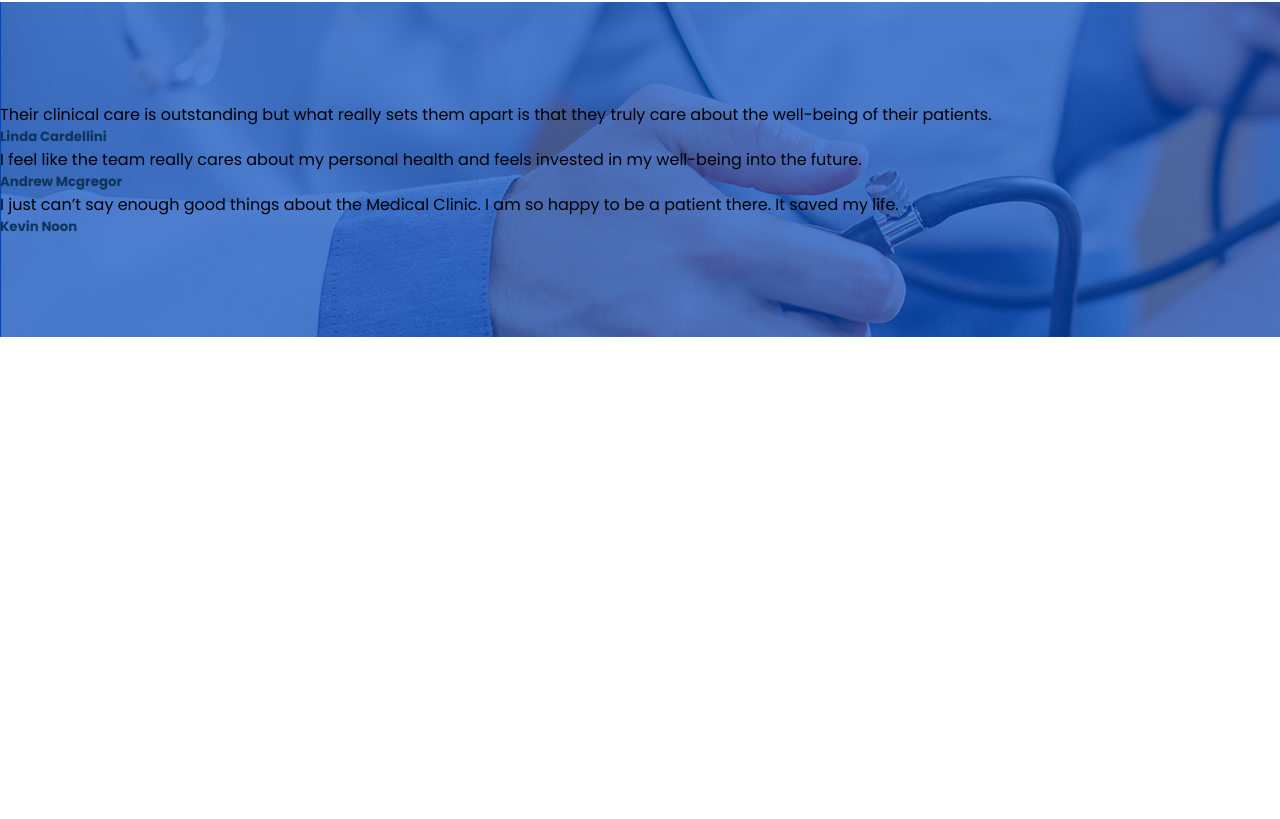
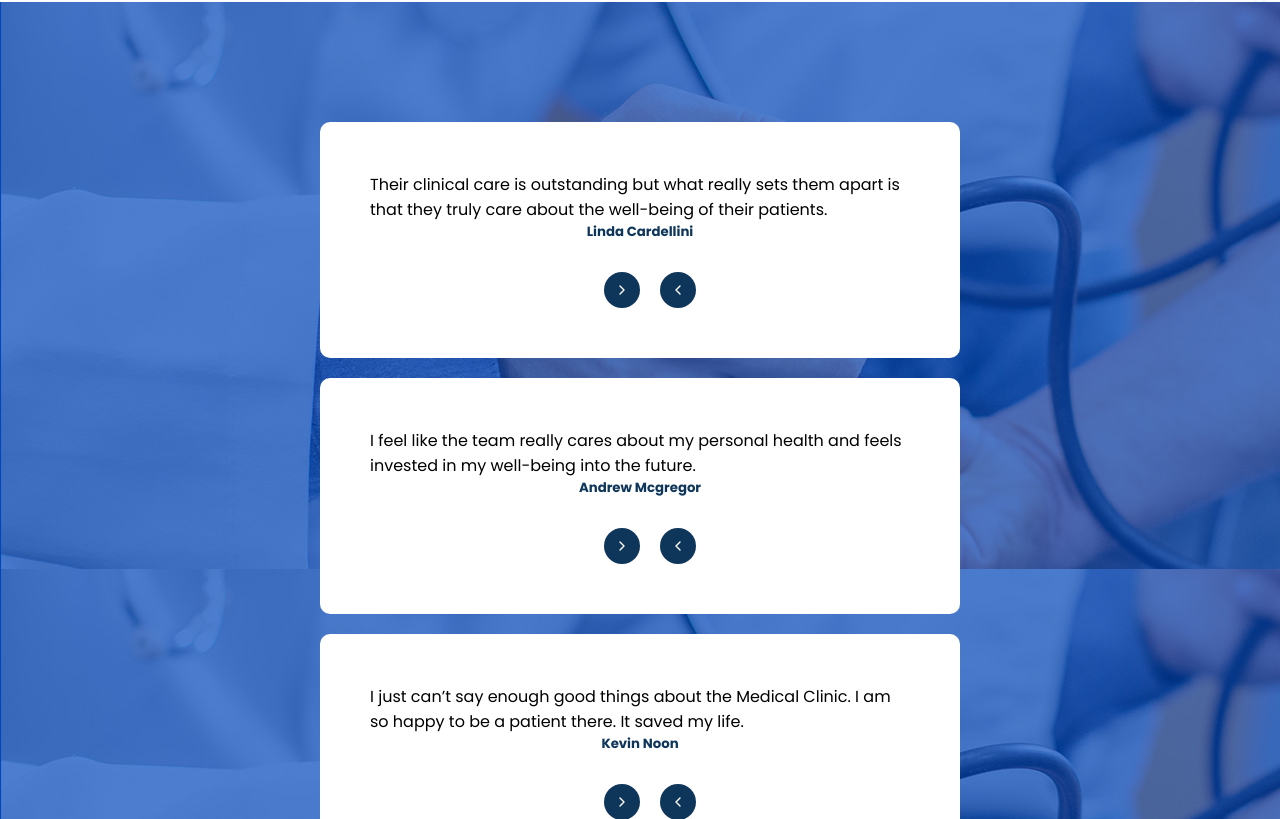
Before and after one commit to vigneshiyergithub/Family-Doctor, a React (Create React App) app: page / in a window 1280 px wide. Shown: the part 5601-6420 px from the top of the page. Before the commit the page ends 5938 px from the top, so only its background shows below. Built offline with nearby package versions, Linux system fonts and the light colour scheme.

Commit message:
testtimonials commit

```diff
--- a/src/components/Testimonials/Testimonials.css
+++ b/src/components/Testimonials/Testimonials.css
@@ -7,4 +7,44 @@
     display: flex;
     padding: 100px 0px;
     background: url(../../bg-images/testmonialsbg.jpg);
+    flex-direction: column;
+    justify-content: center;
+    align-items: center;
+    width: 100%;
 }
+
+.slider{
+    display: flex;
+    justify-content: center;
+    flex-direction: column;
+    align-items: center;
+    width: 100%;
+}
+
+.slider-text{
+    display: flex;
+    flex-direction: column;
+    width: 50%;
+    justify-content: center;
+    align-items: center;
+    background-color: #fff;
+    margin-top: 20px;
+    padding: 50px;
+    border-radius: 10px;
+}
+
+.chevrons{
+    display: flex;
+}
+
+.chevrons i{
+    background: var(--headingColor);
+    color: #fff;
+    border-radius: 50%;
+    display: flex;
+    justify-content: center;
+    align-items: center;
+    padding: 10px;
+    margin-left: 20px;
+    margin-top: 30px;
+}
--- a/src/components/Testimonials/Testimonials.js
+++ b/src/components/Testimonials/Testimonials.js
@@ -1,5 +1,7 @@
 import React from 'react';
 import './Testimonials.css';
+
+import { FiChevronRight, FiChevronLeft } from 'react-icons/fi';
 
 function Testimonials() {
     return (
@@ -10,17 +12,32 @@ function Testimonials() {
                     apart is that they truly care about the well-being of their patients.
                     </p>
                     <h5>Linda Cardellini</h5>
+
+                    <div className="chevrons">
+                        <i><FiChevronRight /></i>
+                        <i><FiChevronLeft /></i>
+                    </div>
                 </div>
                 <div className="slider-text">
                     <p>I feel like the team really cares about my personal health and feels invested in my well-being into the future.
                     </p>
                     <h5>Andrew Mcgregor</h5>
+
+                    <div className="chevrons">
+                        <i><FiChevronRight /></i>
+                        <i><FiChevronLeft /></i>
+                    </div>
                 </div>
                 <div className="slider-text">
                     <p>I just can’t say enough good things about the Medical Clinic.
                         I am so happy to be a patient there. It saved my life.
                     </p>
                     <h5>Kevin Noon</h5>
+
+                    <div className="chevrons">
+                        <i><FiChevronRight /></i>
+                        <i><FiChevronLeft /></i>
+                    </div>
                 </div>
             </div>
         </div>
```
